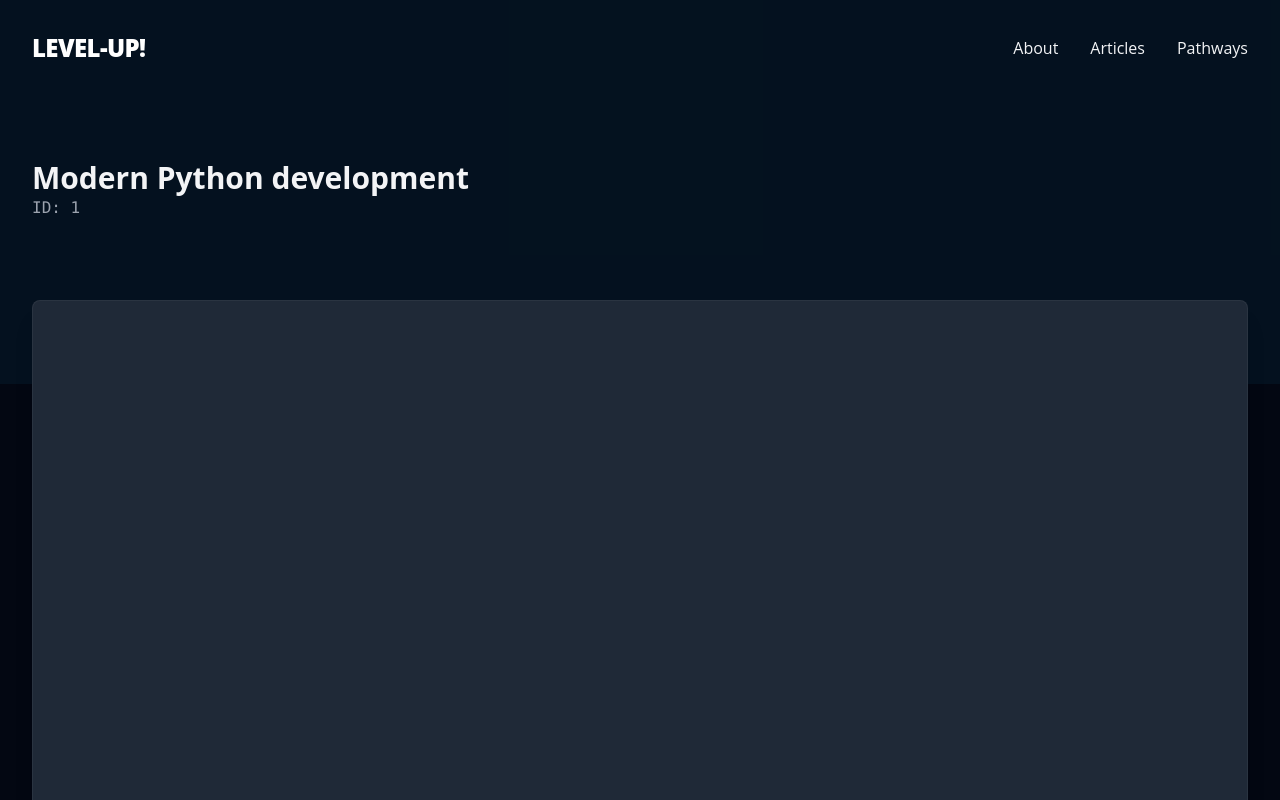
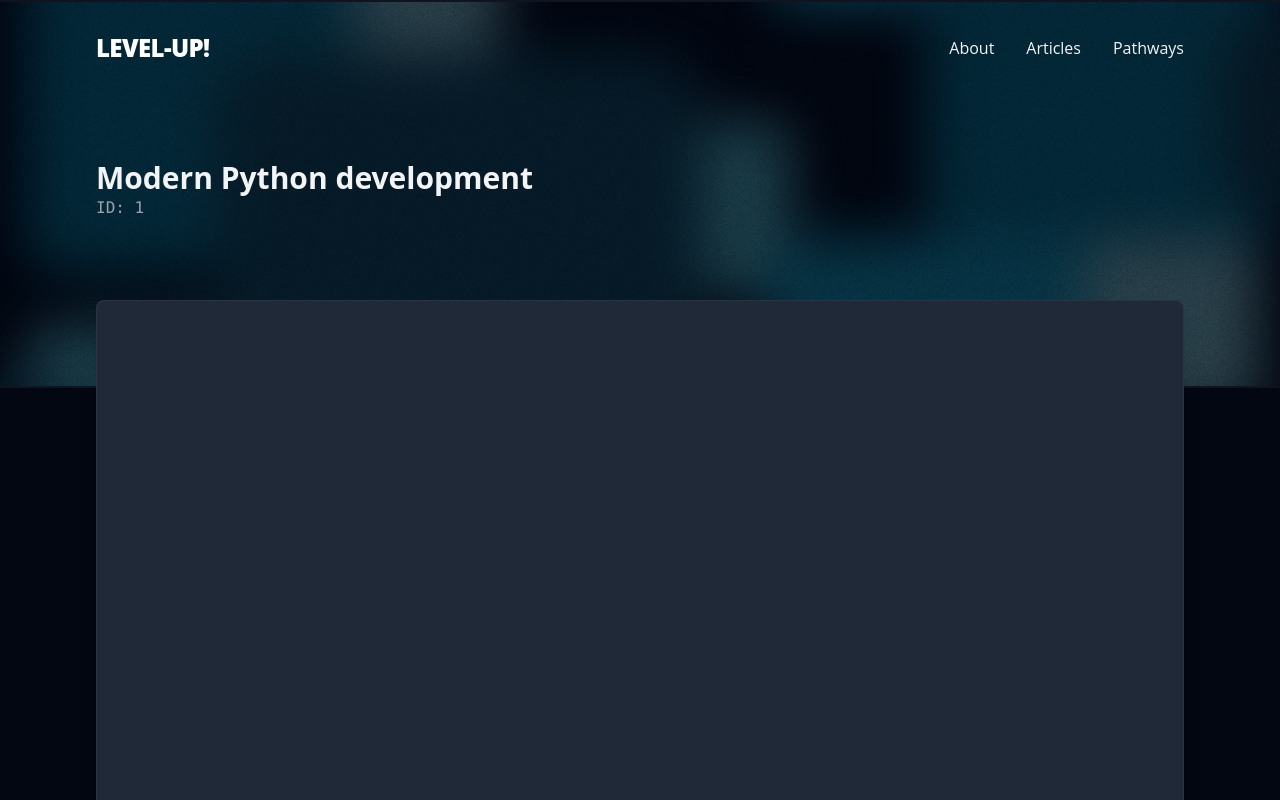
Before and after one commit to ellsphillips/level-up, a Next.js app: page /articles/1 in a window 1280 px wide. Shown: the top 800 px of the page. Built offline with nearby package versions, Linux system fonts and the light colour scheme.

Commit message:
Enhance: apply section header to article layout

```diff
--- a/components/theme/Section.tsx
+++ b/components/theme/Section.tsx
@@ -2,7 +2,7 @@ import Image from 'next/image';
 import React from 'react';
 
 interface SectionProps extends React.HTMLAttributes<HTMLElement> {
-    children: React.ReactNode;
+    children?: React.ReactNode;
     cta?: boolean;
     fade?: boolean;
 }
@@ -39,7 +39,7 @@ export default function Section(props: SectionProps) {
                 </>
             )}
             <div
-                className={`relative max-w-6xl px-8 mx-auto my-8 sm:px-6 lg:px-8 md:mt-8 lg:my-8 ${props.className}`}
+                className={`relative max-w-6xl px-8 mx-auto my-8 sm:px-6 ${props.className}`}
             >
                 {props.children}
             </div>
--- a/layouts/Article.tsx
+++ b/layouts/Article.tsx
@@ -1,5 +1,6 @@
 import Footer from '@/components/theme/Footer';
 import Nav from '@/components/theme/Nav';
+import Section from '@/components/theme/Section';
 import Head from 'next/head';
 import { ReactNode } from 'react';
 
@@ -18,8 +19,10 @@ const Layout = ({ children, title = 'LEVEL-UP!' }: Props) => (
                 content='initial-scale=1.0, width=device-width'
             />
         </Head>
-        <div className='absolute w-full h-96 -z-10 bg-cyan-950/25'></div>
-        <div className='p-8 mx-auto max-w-7xl'>
+        <div className='absolute w-full h-96 -z-10'>
+            <Section cta className='my-96' />
+        </div>
+        <div className='max-w-6xl p-8 mx-auto'>
             <Nav />
             {children}
             <Footer />
```
